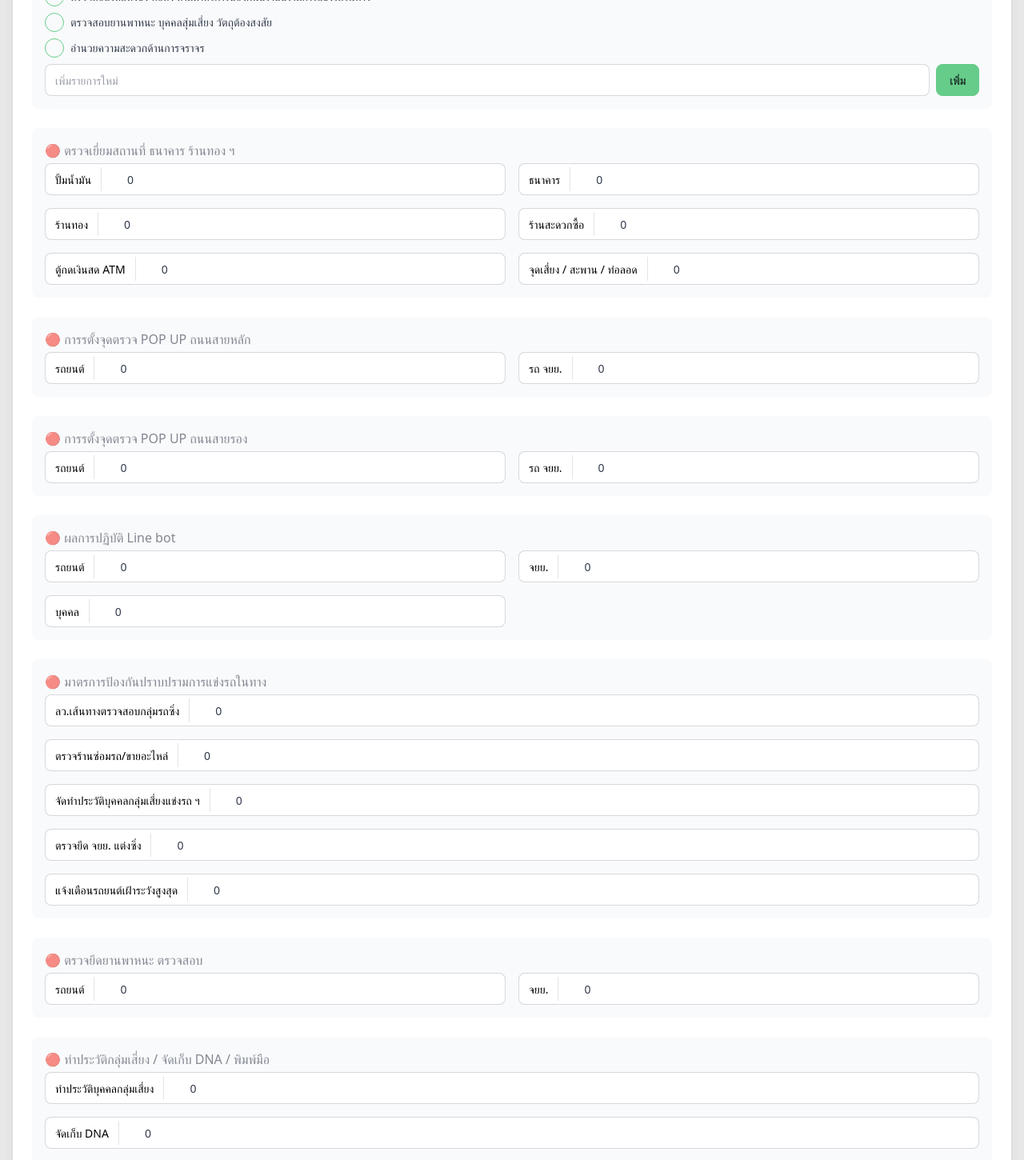
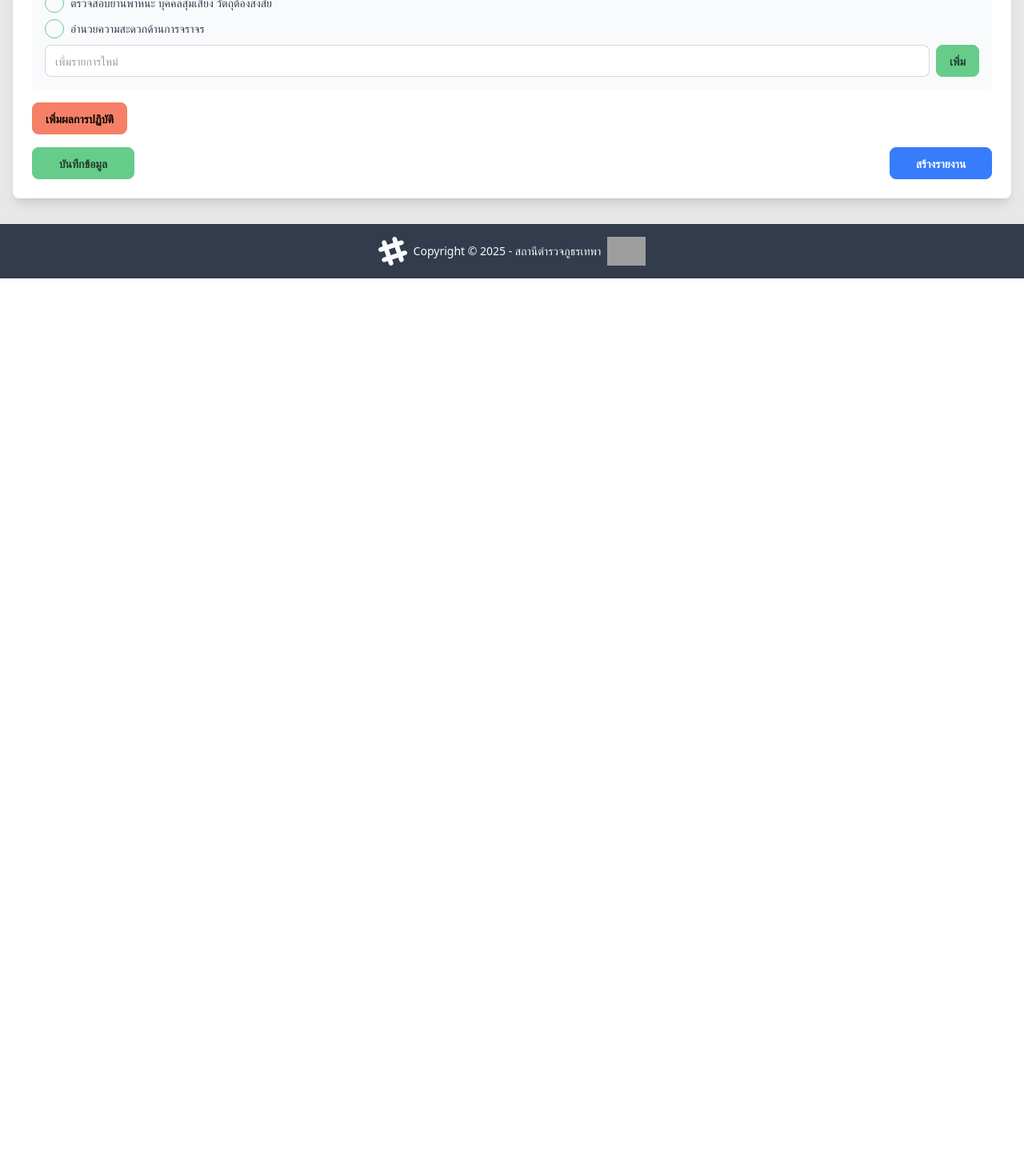
Before and after one commit to s0ci4lx/tp-report, a Vue app: page /prevention in a window 1280 px wide. Shown: the part 1120-2570 px from the top of the page at 80% size. After the commit the page ends 1468 px from the top, so only its background shows below. Built offline with nearby package versions, Linux system fonts and the light colour scheme; grey boxes are pictures that could not be loaded.

Commit message:
แแก้ไขรายงานเมื่อไม่มีผลการปฏิบัติ

```diff
--- a/src/views/PreventionView.vue
+++ b/src/views/PreventionView.vue
@@ -15,7 +15,7 @@ const goBack = () => {
   router.push({ name: "home" });
 };
 
-const showForm = ref(true); // ตัวแปรควบคุมการแสดงผลของฟอร์ม
+const showFormAction = ref(false); // ตัวแปรควบคุมการแสดงผลของฟอร์ม
 
 const formData = ref({
   dateTime: dayjs().format("YYYY-MM-DDTHH:mm"), // วันที่และเวลาปัจจุบัน
@@ -152,9 +152,22 @@ const generateReport = () => {
     "D MMMM BB เวลา HH:mm น."
   );
 
-  showForm.value = false;
   let reportSections = [];
 
+  if (!showFormAction.value) {
+    reportSections.push(`เรียน ผู้บังคับบัญชา
+ สภ.เทพา วันที่ ${formattedDate}
+ภายใต้การอำนวยการของ
+ พ.ต.อ.เฉลิมชัย เพชรกาศ ผกก.สภ.เทพา
+มอบหมายให้
+ พ.ต.ท.สุรเดช เส็นยีหีม รอง ผกก.ป.สภ.เทพา , พ.ต.ท.พิสิทธิ์ โรจชะยะ สวป.สภ.เทพา , พ.ต.ท.วิสันต์ ดิสถาพร สวป.สภ.เทพา
+สั่งการให้
+ ${formData.value.teamLeader} พร้อม ${formData.value.teamName}
+ว.4 ${formData.value.actions.join(", ")}
+ เหตุการณ์ปกติ
+จึงเรียนมาเพื่อโปรดทราบ`);
+    report.value = reportSections.join("\n\n");
+  } else {
     reportSections.push(`เรียน ผู้บังคับบัญชา
    สภ.เทพา วันที่ ${formattedDate}
   ภายใต้การอำนวยการของ
@@ -269,7 +282,9 @@ const generateReport = () => {
     if (formData.value.otherArrestCount)
       arrests.push(`- ข้อหาอื่น ๆ ${formData.value.otherArrestCount} ราย`);
     if (formData.value.localWarrantCount)
-    arrests.push(`- หมายจับ สภ.เทพา ${formData.value.localWarrantCount} หมาย`);
+      arrests.push(
+        `- หมายจับ สภ.เทพา ${formData.value.localWarrantCount} หมาย`
+      );
     if (formData.value.otherWarrantCount)
       arrests.push(`- หมายจับอื่น ๆ ${formData.value.otherWarrantCount} หมาย`);
     if (arrests.length)
@@ -283,6 +298,7 @@ const generateReport = () => {
     reportSections.push(`จึงเรียนมาเพื่อโปรดทราบ`);
 
     report.value = reportSections.join("\n\n");
+  }
 };
 
 const copyReport = () => {
@@ -294,25 +310,15 @@ const copyReport = () => {
 <template>
   <div class="min-h-screen bg-base-200 flex flex-col">
     <div class="container mx-auto px-4 py-8">
-      <div class="flex justify-between items-center">
       <button @click="goBack" class="btn btn-secondary mb-4">
         กลับไปเลือกสายงาน
       </button>
-        <!-- ปุ่ม Show เพื่อแสดงฟอร์มอีกครั้ง -->
-        <button
-          v-if="!showForm"
-          @click="showForm = true"
-          class="btn btn-accent mb-4"
-        >
-          แก้ไขข้อมูล
-        </button>
-      </div>
 
-      <div v-if="showForm" class="bg-base-100 shadow-lg rounded-lg p-6">
+      <div class="bg-base-100 shadow-lg rounded-lg p-6">
         <h2 class="text-xl font-semibold mb-4">แบบฟอร์มงานป้องกันปราบปราม</h2>
 
         <!-- เพิ่มฟอร์มงานป้องกันปราบปรามที่นี่ -->
-        <form @submit.prevent="generateReport" class="space-y-6">
+        <form @submit.prevent="generateReport" class="space-y-4">
           <!-- ฟิลด์เฉพาะงานป้องกันปราบปราม -->
           <div>
             <label class="input w-full">
@@ -412,6 +418,25 @@ const copyReport = () => {
             </div>
           </div>
 
+          <div>
+            <button
+              v-show="!showFormAction"
+              @click="showFormAction = true"
+              class="btn btn-accent"
+            >
+              เพิ่มผลการปฏิบัติ
+            </button>
+
+            <button
+              v-show="showFormAction"
+              @click="showFormAction = false"
+              class="btn btn-accent"
+            >
+              ไม่มีผลการปฏิบัติ
+            </button>
+          </div>
+
+          <div v-if="showFormAction" class="space-y-4">
             <!-- จำนวนครั้งของผลการปฏิบัติ ตรวจรสถานที่-->
             <div class="bg-neutral-content p-4 rounded-lg hover:shadow-lg">
               <label class="label">
@@ -604,7 +629,9 @@ const copyReport = () => {
                       type="number"
                       v-model="formData.lineBotPersonCount"
                       class="input input-bordered"
-                    :class="{ 'bg-green-50': formData.lineBotPersonCount > 0 }"
+                      :class="{
+                        'bg-green-50': formData.lineBotPersonCount > 0,
+                      }"
                     />
                   </label>
                 </div>
@@ -635,7 +662,9 @@ const copyReport = () => {
                 </div>
                 <div>
                   <label class="input w-full">
-                  <span class="label text-black">ตรวจร้านซ่อมรถ/ขายอะไหล่</span>
+                    <span class="label text-black"
+                      >ตรวจร้านซ่อมรถ/ขายอะไหล่</span
+                    >
                     <input
                       type="number"
                       v-model="formData.racingRepairShopCount"
@@ -683,7 +712,9 @@ const copyReport = () => {
                       type="number"
                       v-model="formData.racingWarningCount"
                       class="input input-bordered"
-                    :class="{ 'bg-green-50': formData.racingWarningCount > 0 }"
+                      :class="{
+                        'bg-green-50': formData.racingWarningCount > 0,
+                      }"
                     />
                   </label>
                 </div>
@@ -704,7 +735,9 @@ const copyReport = () => {
                       type="number"
                       v-model="formData.confiscateCarCount"
                       class="input input-bordered"
-                    :class="{ 'bg-green-50': formData.confiscateCarCount > 0 }"
+                      :class="{
+                        'bg-green-50': formData.confiscateCarCount > 0,
+                      }"
                     />
                   </label>
                 </div>
@@ -753,7 +786,9 @@ const copyReport = () => {
                       type="number"
                       v-model="formData.dnaCollectionCount"
                       class="input input-bordered"
-                    :class="{ 'bg-green-50': formData.dnaCollectionCount > 0 }"
+                      :class="{
+                        'bg-green-50': formData.dnaCollectionCount > 0,
+                      }"
                     />
                   </label>
                 </div>
@@ -807,7 +842,9 @@ const copyReport = () => {
                       type="number"
                       v-model="formData.gamblingArrestCount"
                       class="input input-bordered"
-                    :class="{ 'bg-green-50': formData.gamblingArrestCount > 0 }"
+                      :class="{
+                        'bg-green-50': formData.gamblingArrestCount > 0,
+                      }"
                     />
                   </label>
                 </div>
@@ -846,7 +883,7 @@ const copyReport = () => {
                 </div>
               </div>
             </div>
-
+          </div>
           <!-- ปุ่มส่งฟอร์ม -->
           <div class="flex justify-between items-center">
             <button type="submit" class="btn btn-primary w-32">
```
Lines whose indentation alone changed are shown as unchanged.
